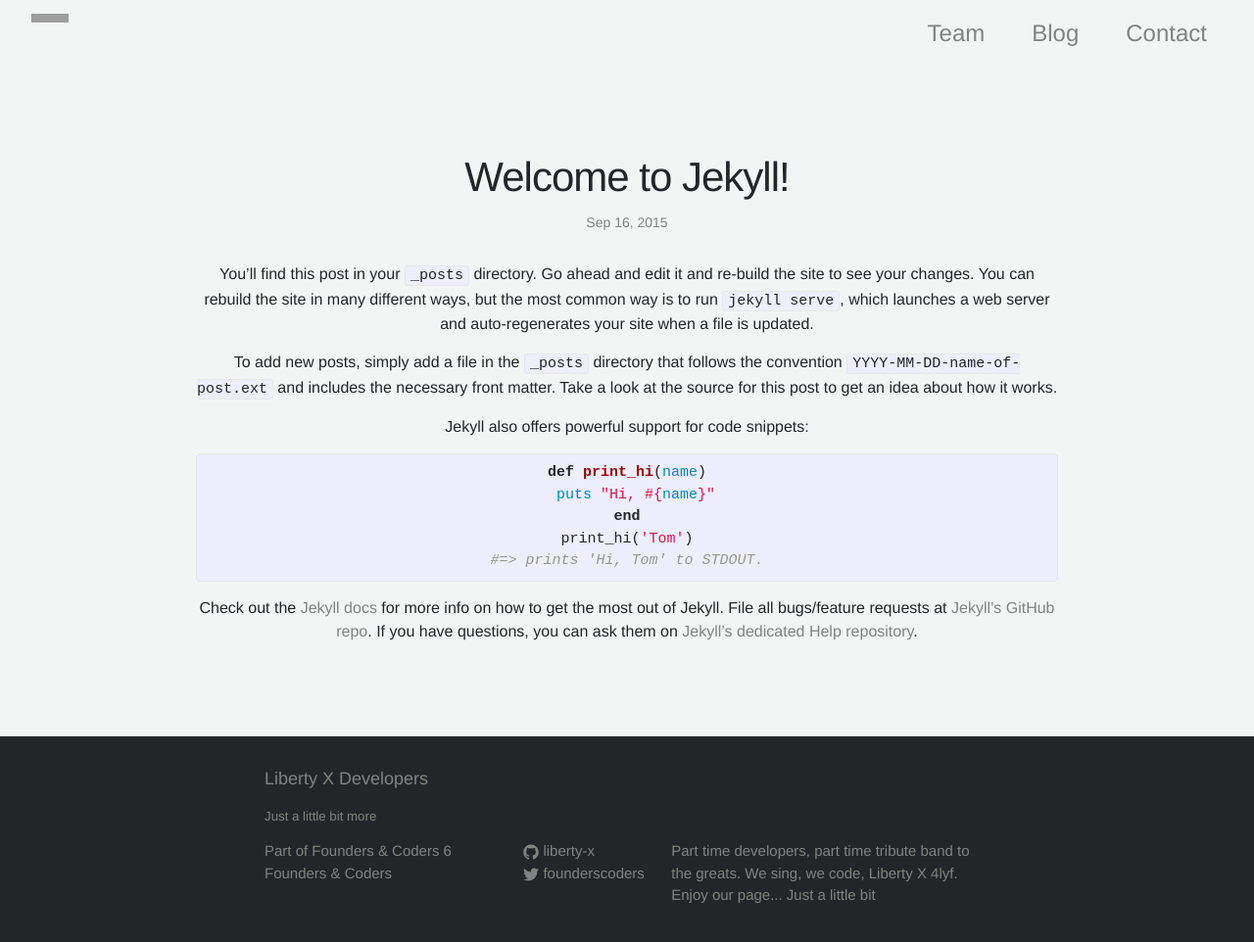
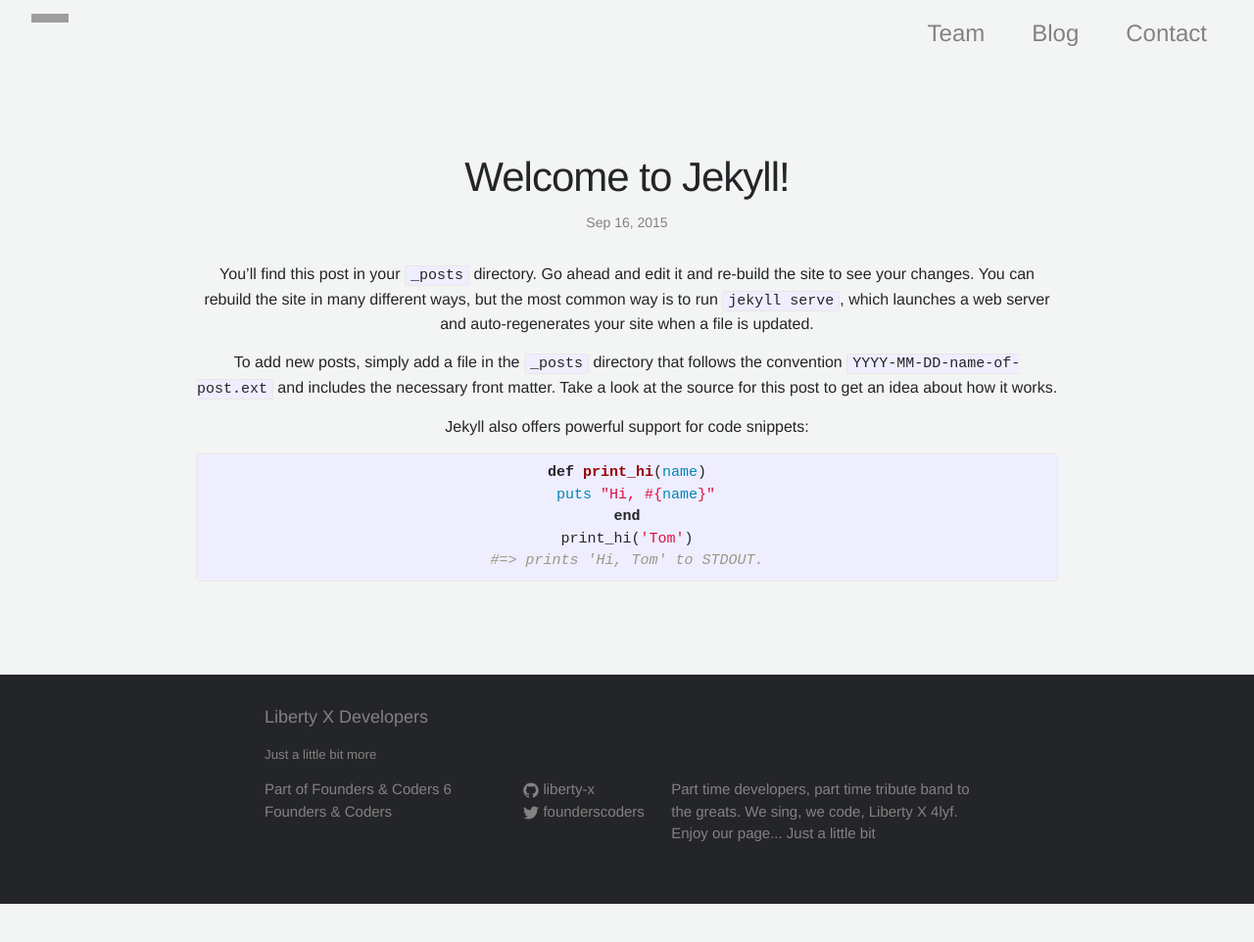
Before and after one commit to liberty-x/liberty-x.github.io, a Jekyll site: the page built from _posts/2015-09-16-welcome-to-jekyll.markdown, in a window 1280 px wide and 986 px high. Shown: the top 962 px of the window at 98% size. Built offline with Jekyll 4.4.1, drawn with Linux system fonts in a browser that asks for light colours; grey boxes are pictures that could not be loaded.

Commit message:
removing margin in px, removing jekyll added text, to posts pages

```diff
--- a/_posts/2015-09-1-loren-ipsum.markdown
+++ b/_posts/2015-09-1-loren-ipsum.markdown
@@ -11,9 +11,3 @@
 
 
 Contrary to popular belief, Lorem Ipsum is not simply random text. It has roots in a piece of classical Latin literature from 45 BC, making it over 2000 years old. Richard McClintock, a Latin professor at Hampden-Sydney College in Virginia, looked up one of the more obscure Latin words, consectetur, from a Lorem Ipsum passage, and going through the cites of the word in classical literature, discovered the undoubtable source. Lorem Ipsum comes from sections 1.10.32 and 1.10.33 of "de Finibus Bonorum et Malorum" (The Extremes of Good and Evil) by Cicero, written in 45 BC. This book is a treatise on the theory of ethics, very popular during the Renaissance. The first line of Lorem Ipsum, "Lorem ipsum dolor sit amet..", comes from a line in section 1.10.32.
-
-Check out the [Jekyll docs][jekyll] for more info on how to get the most out of Jekyll. File all bugs/feature requests at [Jekyll’s GitHub repo][jekyll-gh]. If you have questions, you can ask them on [Jekyll’s dedicated Help repository][jekyll-help].
-
-[jekyll]:      http://jekyllrb.com
-[jekyll-gh]:   https://github.com/jekyll/jekyll
-[jekyll-help]: https://github.com/jekyll/jekyll-help
--- a/_posts/2015-09-16-welcome-to-jekyll.markdown
+++ b/_posts/2015-09-16-welcome-to-jekyll.markdown
@@ -17,9 +17,3 @@
 print_hi('Tom')
 #=> prints 'Hi, Tom' to STDOUT.
 {% endhighlight %}
-
-Check out the [Jekyll docs][jekyll] for more info on how to get the most out of Jekyll. File all bugs/feature requests at [Jekyll’s GitHub repo][jekyll-gh]. If you have questions, you can ask them on [Jekyll’s dedicated Help repository][jekyll-help].
-
-[jekyll]:      http://jekyllrb.com
-[jekyll-gh]:   https://github.com/jekyll/jekyll
-[jekyll-help]: https://github.com/jekyll/jekyll-help
--- a/css/posts.css
+++ b/css/posts.css
@@ -8,7 +8,6 @@
 	text-align: center;
 }
 .post-content {
-    margin-bottom: 30px;
     margin-left: auto;
     margin-right: auto;
     width: 55em;
```
